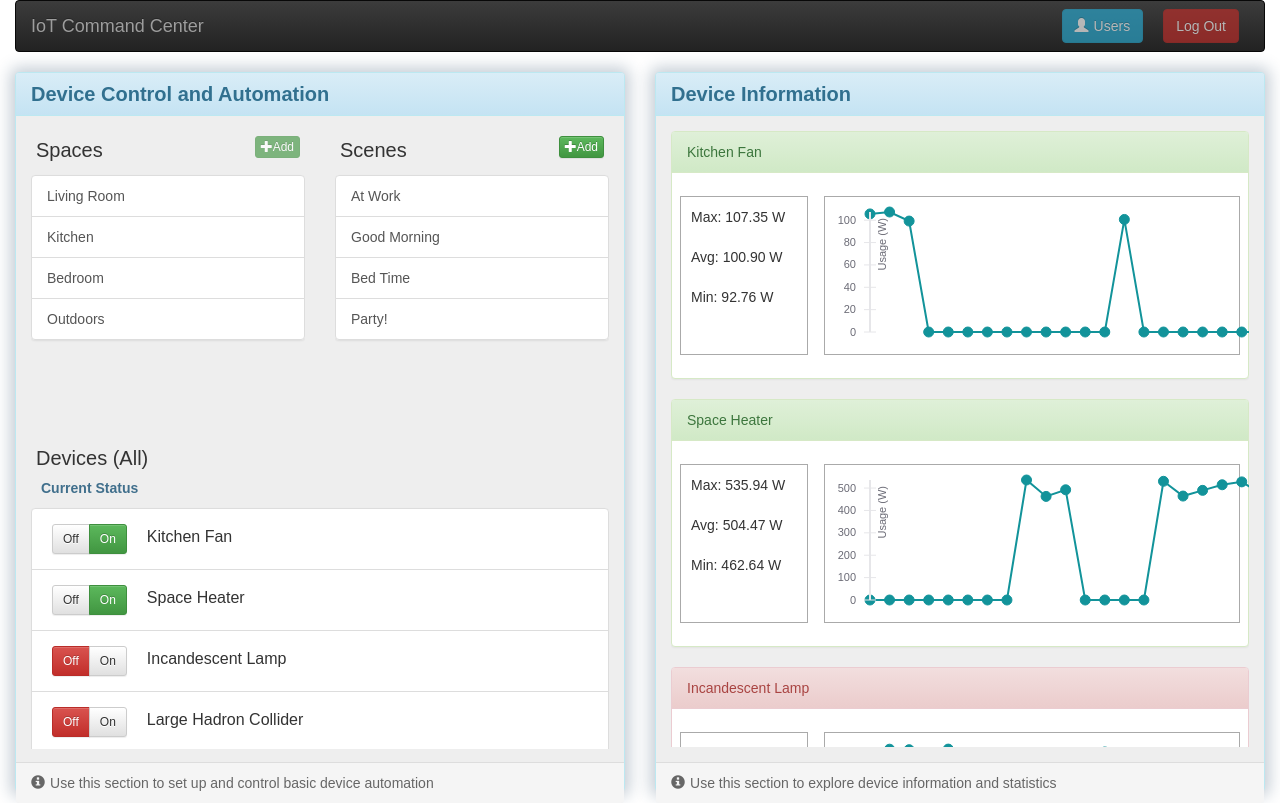
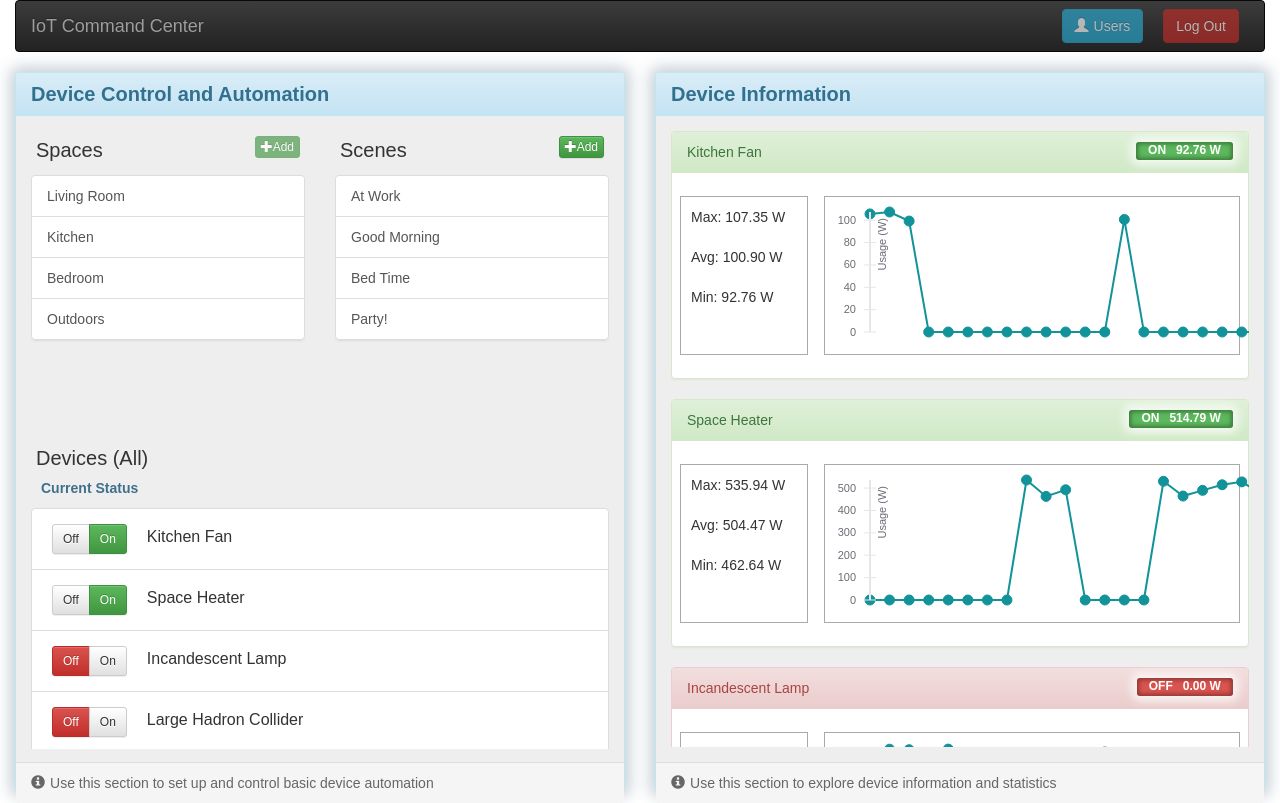
Before and after one commit to AndrewTBurks/IoTCommandCenter, a React (Create React App) app: page / in a window 1280 px wide. Built offline with nearby package versions, Linux system fonts and the light colour scheme.

Commit message:
dynamically update activation state (remove the variable, not necessary anymore), add a label of current state and usage to the device information panel

```diff
--- a/src/App.css
+++ b/src/App.css
@@ -87,6 +87,10 @@ body,
     margin-right: 10px;
 }
 
+.deviceInfoUsageLabel {
+    box-shadow: inset 0 0 4px 2px rgba(0, 0, 0, 0.35), 0 0 10px 5px rgba(255, 255, 255, 0.75);
+}
+
 /*modal styles*/
 .successModal{
     text-align: center;
--- a/src/App.js
+++ b/src/App.js
@@ -28,7 +28,6 @@ class App extends Component {
       componentDevices: props.devices,
       componentName: 'All',
       isScene: null,
-      activationStatus: null,
       modalState: false,
 
       creatingScene: false
@@ -62,7 +61,7 @@ class App extends Component {
 
 
   render() {
-    let { devices, deviceDataMap, spaces, scenes, componentDevices, componentName, isScene, activationStatus, modalState } = this.state;
+    let { devices, deviceDataMap, spaces, scenes, componentDevices, componentName, isScene, modalState } = this.state;
     let _this = this; // alias this
 
     //property for devicelist
@@ -70,7 +69,6 @@ class App extends Component {
       componentDevices: componentDevices,
       componentName: componentName,
       isScene: isScene,
-      activationStatus: activationStatus,
       deviceChangeStatus: deviceChangeStatus,
       sceneDevicesChangeStatus: sceneDevicesChangeStatus,
       onAddScene: this.onAddScene
@@ -160,12 +158,6 @@ class App extends Component {
 
       let sName = sceneName.substring(sceneName.indexOf(':') + 2);
 
-      newScenes.forEach(function (s) {
-        if (s.name === sName) {
-          s.activationStatus = "active";
-        }
-      });
-
       newDevices.forEach(function (d) {
         sceneDevices.forEach(function (sd) {
           if (d.info.name === sd.info.name) {
@@ -174,18 +166,17 @@ class App extends Component {
         });
       });
 
-      _this.setState({ devices: newDevices, activationStatus: "active", modalState: true, scenes: newScenes });
+      _this.setState({ devices: newDevices, modalState: true, scenes: newScenes });
     }//sceneDevicesChangeStatus()
 
     // componentName defines what is selected (Scene or Space)
     function onItemSelection(componentName, itemSelected) {
-      let newComponentDevices, isScene, activationStatus;
+      let newComponentDevices, isScene;
 
       console.log("onItemSelection", arguments);
 
       if (componentName === 'Scenes') {
         isScene = true;
-        activationStatus = itemSelected.activationStatus;
         componentName = 'Scene: ' + itemSelected.name;
         newComponentDevices = itemSelected.devices.map((object) => _this.state.devices.find((device) => device.info.name === object.deviceName));
 
@@ -200,7 +191,7 @@ class App extends Component {
         componentName = 'Space: ' + itemSelected.name;
       }
 
-      _this.setState({ componentDevices: newComponentDevices, componentName: componentName, isScene: isScene, activationStatus: activationStatus });
+      _this.setState({ componentDevices: newComponentDevices, componentName: componentName, isScene: isScene });
     }//onItemSelection()
   }
 }
--- a/src/components/control-automation/AddSceneSelectedDevices.js
+++ b/src/components/control-automation/AddSceneSelectedDevices.js
@@ -48,7 +48,6 @@ class AddSceneSelectedDevices extends Component {
   onSaveScene() {
     let scene = {
       name: this.state.inputVal,
-      activationStatus: "inactive",
       devices: this.state.devices
     };
 
--- a/src/components/control-automation/ControlAutomationPanel.js
+++ b/src/components/control-automation/ControlAutomationPanel.js
@@ -43,7 +43,6 @@ class ControlAutomationPanel extends Component {
               devices={devicesListProps.componentDevices}
               componentName={devicesListProps.componentName}
               isScene={devicesListProps.isScene}
-              activationStatus={devicesListProps.activationStatus}
               onStatusChange={devicesListProps.deviceChangeStatus}
               onSceneActivation={devicesListProps.sceneDevicesChangeStatus}/>
           </Col>
--- a/src/components/control-automation/DeviceList.js
+++ b/src/components/control-automation/DeviceList.js
@@ -13,12 +13,14 @@ class DeviceList extends Component {
   }
 
   render() {
+    console.log(this.props);
+
     return (
       <div className="deviceList" style={{height: "100%"}}>
         <div className="listHeader">
             {
               this.props.isScene ? (
-                    this.props.activationStatus === 'active' ?
+                  !this.props.devices.find((device) => device.status !== device.deviceSceneStatus) ?
                     (<Button bsStyle="success" className="activateScene" disabled>Active</Button>) :
                     (<Button bsStyle="success" className="activateScene" onClick={() => {this.props.onSceneActivation(this.props.devices, this.props.componentName);}}>Activate Scene</Button>)
               ) : (
--- a/src/components/information/DeviceInfo.js
+++ b/src/components/information/DeviceInfo.js
@@ -1,6 +1,7 @@
 import React, { Component } from 'react';
-import { Panel , Row , Col } from 'react-bootstrap'
+import { Panel , Row , Col, Label } from 'react-bootstrap'
 import DeviceChart from "./DeviceChart";
+import AddScenePanel from '../control-automation/AddScenePanel'
 
 class DeviceInfo extends Component {
   constructor(props) {
@@ -23,7 +24,20 @@ class DeviceInfo extends Component {
       <Panel className="deviceInfo" bsStyle={status === "on" ? "success" : "danger"}>
         <Panel.Heading className="deviceInfoHeader">
           {info.name}
-          {info.status}
+          <Label className="deviceInfoUsageLabel"
+            bsStyle={status === "on" ? "success" : "danger"}
+              style={{
+                display: "inline-block",
+                float: "right",
+                fontSize: "12px",
+                fontWeight: "bold"}}>
+            <span style={{margin: "0 5px"}}>
+              {status.toUpperCase()}
+            </span>
+            <span style={{margin: "0 5px"}}>
+              {data[data.length - 1].power.toFixed(2)} W
+            </span>
+          </Label>
         </Panel.Heading>
         <Panel.Body>
           <Row style={{height: "175px"}}>
--- a/src/index.js
+++ b/src/index.js
@@ -90,7 +90,6 @@ let defaultSpaces = [
 let defaultScenes = [
     {
         name: "At Work",
-        activationStatus: "inactive",
         devices: [
             {deviceName: "Space Heater", deviceSceneStatus: "on"},
             {deviceName: "Incandescent Lamp", deviceSceneStatus: "on"}
@@ -98,7 +97,6 @@ let defaultScenes = [
     },
     {
         name: "Good Morning",
-        activationStatus: "active",
         devices: [
             {deviceName: "Dehumidifier", deviceSceneStatus: "off"},
             {deviceName: "Space Heater", deviceSceneStatus: "on"}
@@ -106,7 +104,6 @@ let defaultScenes = [
     },
     {
         name: "Bed Time",
-        activationStatus: "inactive",
         devices: [
             {deviceName: "Incandescent Lamp", deviceSceneStatus: "off"},
             {deviceName: "Space Heater", deviceSceneStatus: "on"}
@@ -114,7 +111,6 @@ let defaultScenes = [
     },
     {
         name: "Party!",
-        activationStatus: "inactive",
         devices: [
             {deviceName: "Incandescent Lamp", deviceSceneStatus: "on"}
         ]
```
Also changed, not shown: 1 other file (tests, documents, lock files or other folders). Lines whose indentation alone changed are shown as unchanged.
